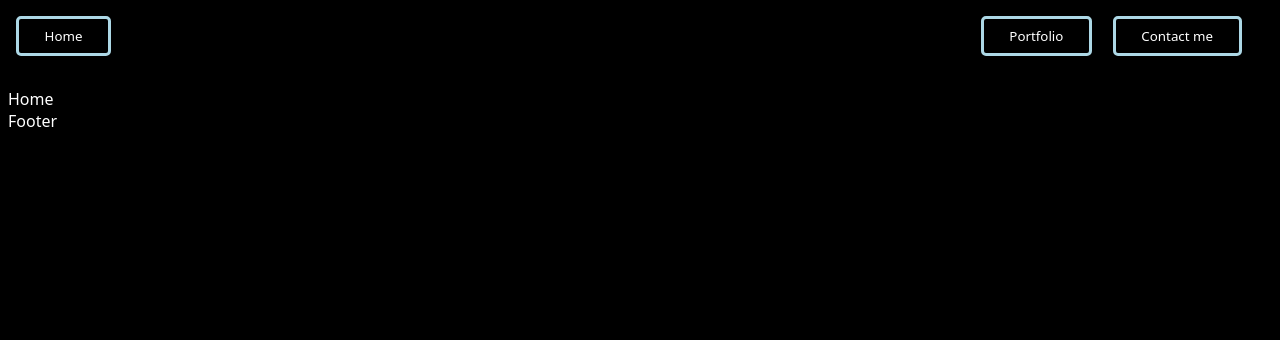
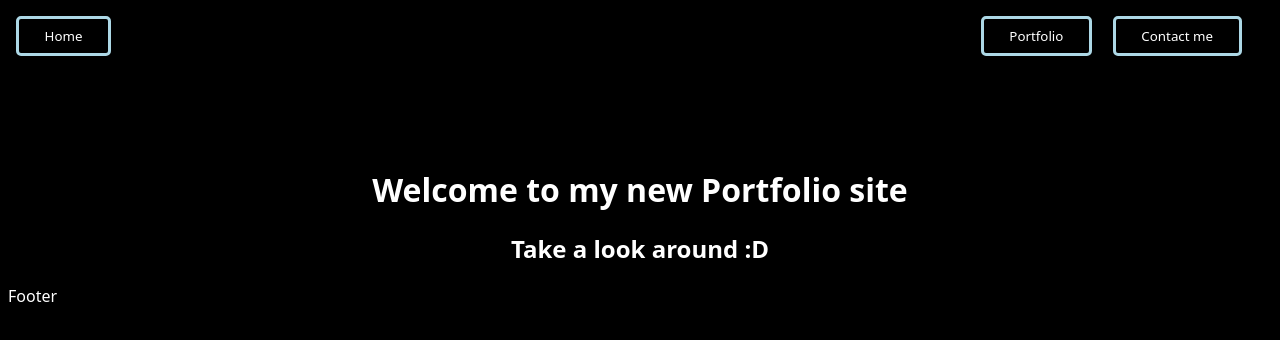
Before and after one commit to LouisWdev/myPortfolio, a React (Vite) app: page / in a window 1280 px wide. Shown: the top 340 px of the page. Built offline with nearby package versions, Linux system fonts and the light colour scheme.

Commit message:
Home page

```diff
--- a/src/pages/Home.tsx
+++ b/src/pages/Home.tsx
@@ -2,7 +2,10 @@ import styled from "styled-components"
 
 const Home = () => {
   return (
-    <div>Home</div>
+    <HomeContainer>
+        <MainTitle>Welcome to my new Portfolio site</MainTitle>
+        <SubTitle>Take a look around :D</SubTitle>
+    </HomeContainer>
   )
 }
 
@@ -11,3 +14,12 @@ export default Home
 const HomeContainer = styled.div`
 
 `;
+
+const MainTitle = styled.h1`
+      text-align: center;
+      margin-top:10vh;
+`;
+
+const SubTitle = styled.h2`
+      text-align: center;
+`;
```
